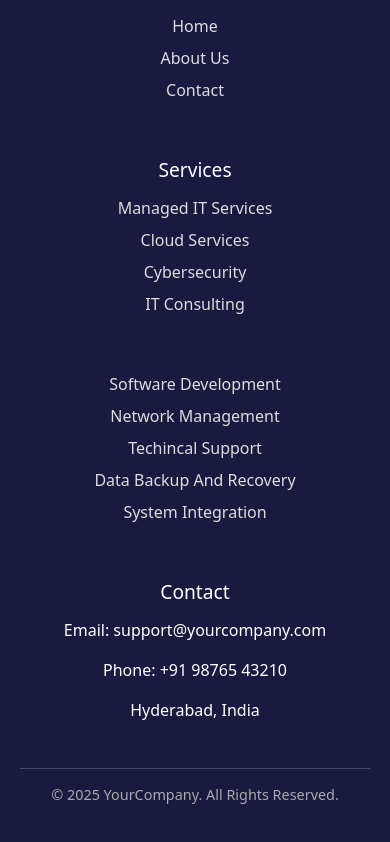
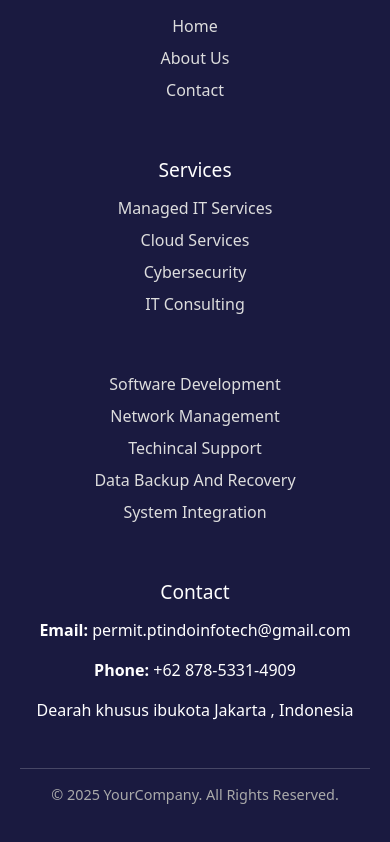
Before and after one commit to tejayadav1918-arch/PTindoinfotech, a React (Create React App) app: page /services/Services9 in a window 390 px wide. Shown: the part 4435-5277 px from the top of the page. Built offline with nearby package versions, Linux system fonts and the light colour scheme.

Commit message:
Updated mobile number and Email

```diff
--- a/src/Footer.js
+++ b/src/Footer.js
@@ -49,9 +49,9 @@ Jakarta, 10350, Indonesia</p>
         {/* Right: Contact Info */}
         <div className="footer-contact" data-aos="fade-right">
           <h4>Contact</h4>
-          <p>Email: support@yourcompany.com</p>
-          <p>Phone: +91 98765 43210</p>
-          <p>Hyderabad, India</p>
+          <p><b>Email:</b> permit.ptindoinfotech@gmail.com</p>
+          <p><b>Phone:</b> +62 878-5331-4909</p>
+          <p>Dearah khusus ibukota Jakarta , Indonesia</p>
         </div>
       </div>
 
```
